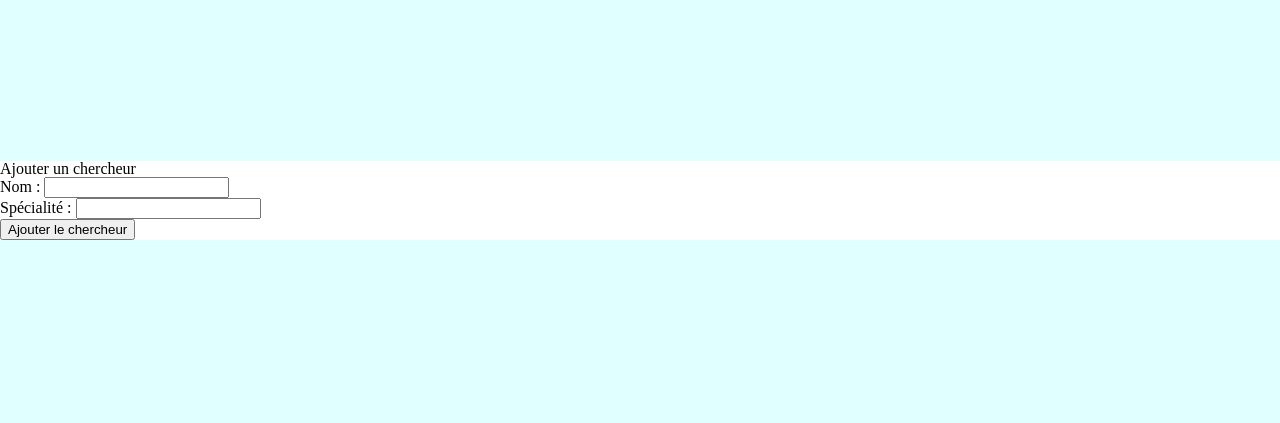
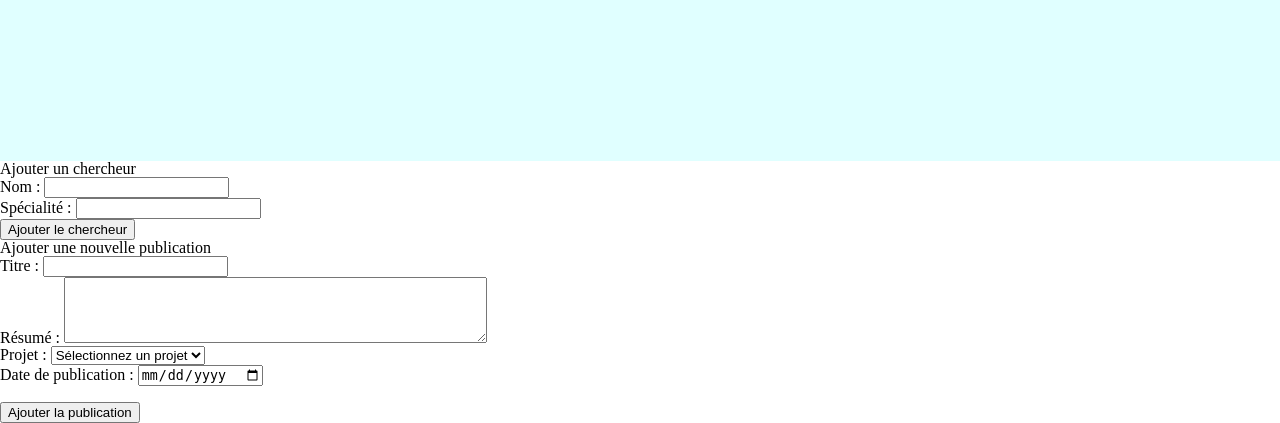
Before and after one commit to TanguyMorel/td-djangorestapi-MOREL-TANGUY, a Django app: page / in a window 1280 px wide. Shown: the part 639-1062 px from the top of the page. Before the commit the page ends 879 px from the top, so only its background shows below. Run offline with Django 5.2, Linux system fonts and the light colour scheme.

Commit message:
add: publication form

```diff
--- a/projects/forms.py
+++ b/projects/forms.py
@@ -1,8 +1,12 @@
 # projects/forms.py
 from django import forms
-from .models import Researcher
+from .models import Researcher, Publication
 
 class ResearcherForm(forms.ModelForm):
     class Meta:
         model = Researcher
         fields = ['name', 'specialty']
+class PublicationForm(forms.ModelForm):
+    class Meta:
+        model = Publication
+        fields = ['title', 'summary', 'project', 'publication_date']
--- a/projects/templates/projects/home.html
+++ b/projects/templates/projects/home.html
@@ -43,6 +43,40 @@
       <br />
       <button type="submit">Ajouter le chercheur</button>
     </form>
+    <h2>Ajouter une nouvelle publication</h2>
+    <form method="post" action="{% url 'add_publication' %}">
+      {% csrf_token %}
+      <label for="id_title">Titre :</label>
+      <input type="text" id="id_title" name="title" required />
+      <br />
+      <label for="id_summary">Résumé :</label>
+      <textarea
+        id="id_summary"
+        name="summary"
+        rows="4"
+        cols="50"
+        required
+      ></textarea>
+      <br />
+      <label for="id_project">Projet :</label>
+      <select id="id_project" name="project" required>
+        <!-- Remplacer cette partie par une boucle pour afficher les projets disponibles -->
+        <option value="">Sélectionnez un projet</option>
+        <option value="1">Projet 1</option>
+        <option value="2">Projet 2</option>
+        <!-- Ajoutez d'autres options selon vos projets disponibles -->
+      </select>
+      <br />
+      <label for="id_publication_date">Date de publication :</label>
+      <input
+        type="date"
+        id="id_publication_date"
+        name="publication_date"
+        required
+      />
+      <br /><br />
+      <button type="submit">Ajouter la publication</button>
+    </form>
     {% endblock %}
   </body>
 </html>
--- a/projects/urls.py
+++ b/projects/urls.py
@@ -12,6 +12,7 @@ urlpatterns = [
     path('', views.home, name='home'),
     path('api/', include(router.urls)),
     path('add_researcher/', views.add_researcher, name='add_researcher'),
+    path('add_publication/', views.add_publication, name='add_publication'),
     path('projects/', views.project_list, name='projects_list.html'),
     # path('researchers/', views.researcher_list, name='researcher_list'),
     # path('publications/', views.publication_list, name='publication_list'),
--- a/projects/views.py
+++ b/projects/views.py
@@ -3,7 +3,7 @@ from rest_framework import viewsets
 from .models import Researcher, ResearchProject, Publication
 from .serializers import ResearcherSerializer, ResearchProjectSerializer, PublicationSerializer
 from django.http import HttpResponse
-from .forms import ResearcherForm
+from .forms import ResearcherForm, PublicationForm
 
 
 # ViewSets pour l'API REST
@@ -34,6 +34,17 @@ def add_researcher(request):
     else:
         form = ResearcherForm()
 
+def add_publication(request):
+    if request.method == 'POST':
+        form = PublicationForm(request.POST)
+        if form.is_valid():
+            form.save()
+            return redirect('home')  # Redirection vers la page d'accueil ou toute autre page après l'ajout réussi
+    else:
+        form = PublicationForm()
+
+    return render(request, 'add_publication.html', {'form': form})
+
 
 def project_list(request):
     projects = ResearchProject.objects.all()
```
Also changed, not shown: db.sqlite3.
